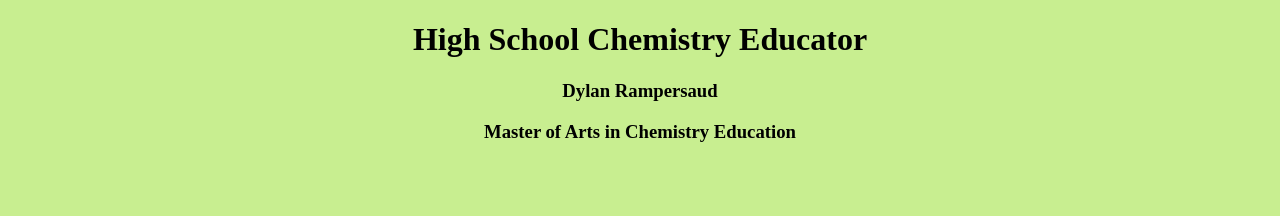
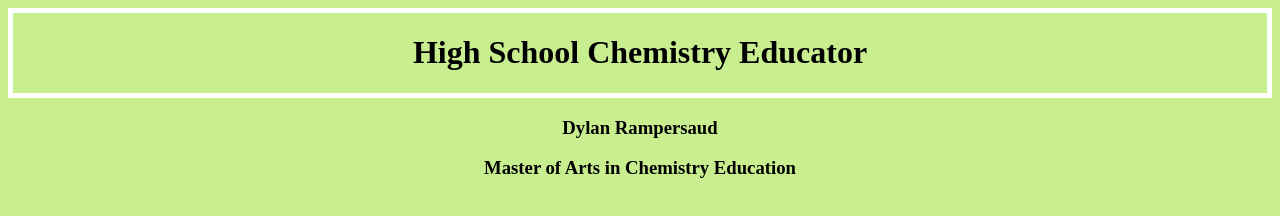
Before and after one commit to brianasingh/dylan, a plain HTML site: page index.html in a window 1280 px wide. Drawn offline with Linux system fonts and the light colour scheme.

Commit message:
added border

```diff
--- a/css/styles.css
+++ b/css/styles.css
@@ -3,3 +3,7 @@ body {
   text-align: center;
 
 }
+
+#title-index {
+  border: 5px solid white;
+}
--- a/index.html
+++ b/index.html
@@ -6,7 +6,7 @@
     <title>D</title>
   </head>
   <body>
-    <h1>High School Chemistry Educator</h1>
+    <div id="title-index"><h1>High School Chemistry Educator</h1></div>
     <h3>Dylan Rampersaud</h3>
     <h3>Master of Arts in Chemistry Education</h3>
   </body>
```
